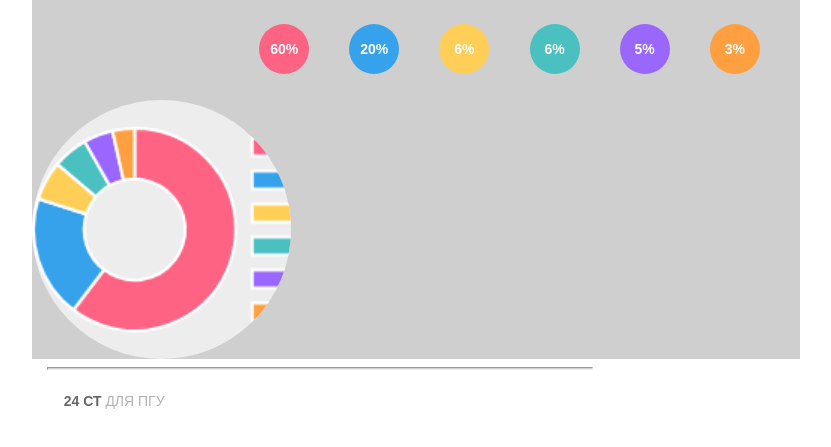
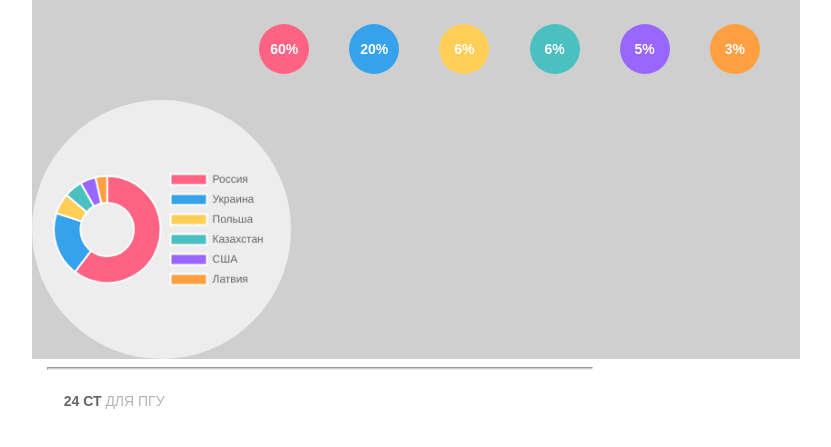
Before and after one commit to Vlad-b-g-Coder/rb-diaspore4, a plain HTML site: page index.html in a window 1280 px wide. Shown: the part 231-678 px from the top of the page, without its empty margins (224-1055 px from the left). Drawn offline with nearby package versions, Linux system fonts and the light colour scheme.

Commit message:
alpha-1
alpha-1

```diff
--- a/index.html
+++ b/index.html
@@ -23,20 +23,21 @@
 
 .profilePhoto {
   width: 100%;
-      height: 100%;
   display: flex;
-      justify-content: flex-start;  /* Выравнивание влево */
+  justify-content: center; /* Центрируем содержимое */
   align-items: center;
-		      overflow: hidden; /* Отключаем прокрутку внутри блока */
-
+  overflow: hidden; /* Скрываем прокрутку */
+  padding: 10px; /* Добавляем отступы */
+  box-sizing: border-box;
 }
 
 .profilePhoto canvas {
-      width: 600% !important;
+  width: 70% !important; /* Диаграмма занимает 70% ширины контейнера */
   height: auto !important;
-      max-width: 1900px;
-      transform: translateX(+25%) scale(1.5);
+  max-width: 800px; /* Ограничиваем максимальную ширину */
+  transform: scale(1.3); /* Масштабируем диаграмму */
 }
+
 
     .color-circles {
       display: flex;
```
Lines whose indentation alone changed are shown as unchanged.
